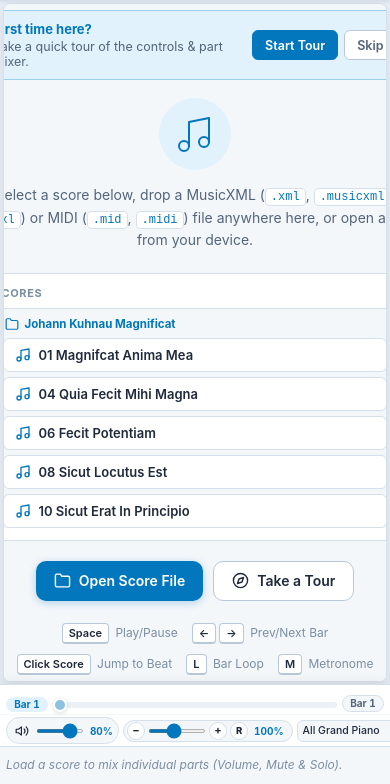
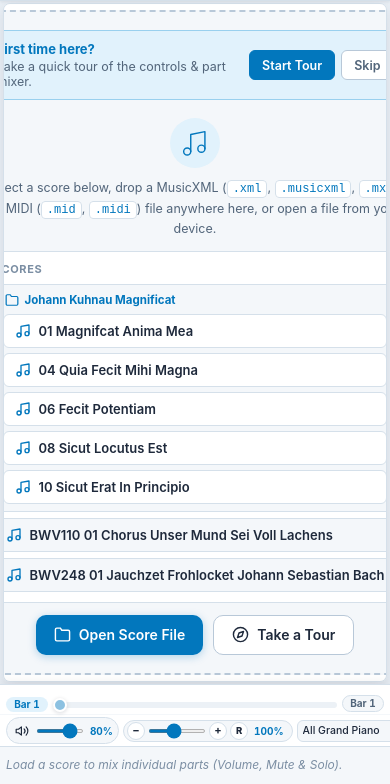
Before and after one commit to Chuck-Rittersdorf/pyp, a plain HTML site: page index.html in a window 390 px wide. Shown: the part 60-844 px from the top of the page. Drawn offline with nearby package versions, Linux system fonts and the light colour scheme; no server answers.

Commit message:
style: optimize mobile welcome screen layout and hide keyboard shortcuts

```diff
--- a/style.css
+++ b/style.css
@@ -2357,6 +2357,48 @@ kbd {
         border-radius: 7px;
     }
 
+    /* Hide keyboard shortcuts on the mobile welcome screen and expand the visible scores list */
+    .quick-tips {
+        display: none !important;
+    }
+
+    .empty-state {
+        padding: 10px 8px;
+    }
+
+    .empty-state-card {
+        padding: 18px 14px;
+    }
+
+    .empty-state-icon {
+        width: 50px;
+        height: 50px;
+        margin-bottom: 10px;
+    }
+
+    .empty-state-icon svg {
+        width: 34px;
+        height: 34px;
+    }
+
+    .empty-state-card p {
+        margin: 0 0 12px;
+        font-size: 12.5px;
+    }
+
+    .scores-folder-section {
+        margin: 0 0 12px;
+        padding: 10px 11px;
+    }
+
+    .scores-folder-list {
+        max-height: min(340px, 44vh);
+    }
+
+    .empty-state-actions {
+        margin-bottom: 0;
+    }
+
     .viewport-floating-hud {
         top: 6px;
         right: 8px;
```
